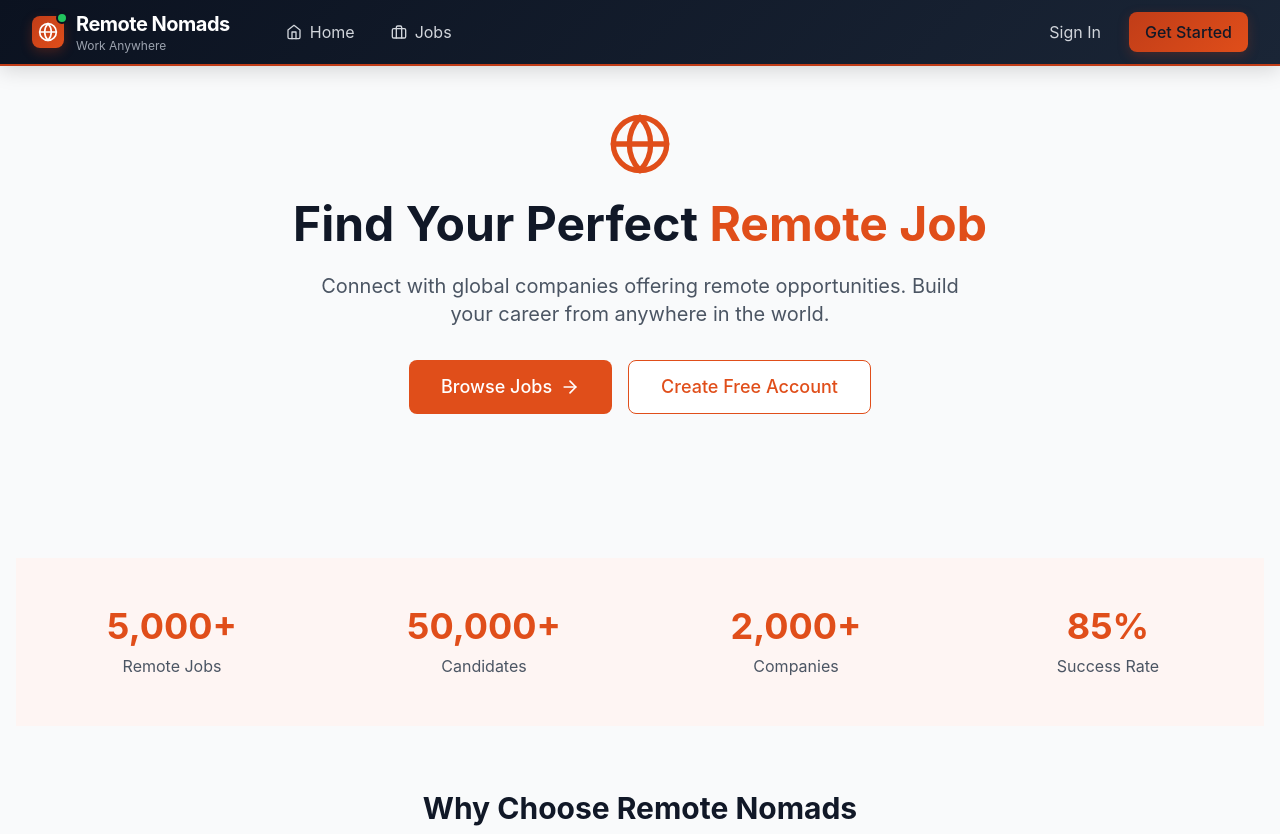
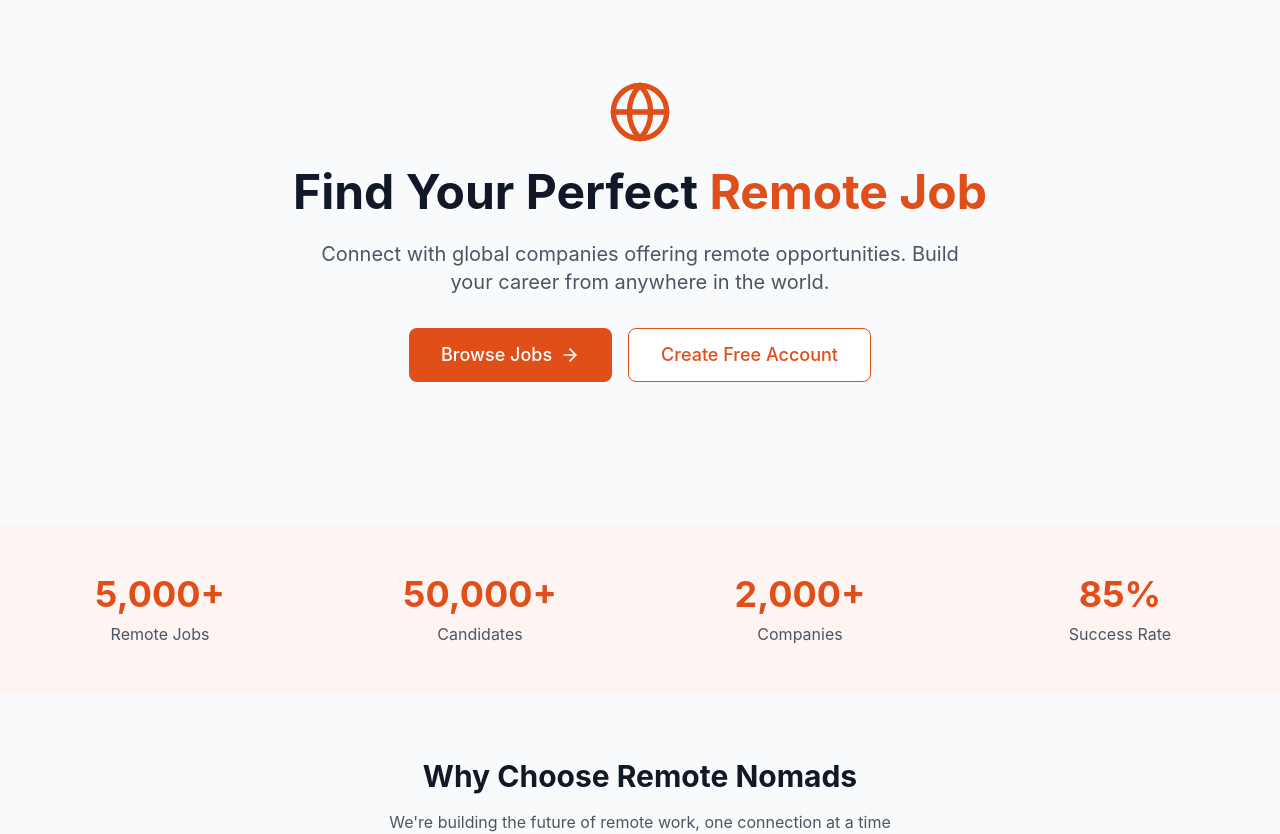
Before and after one commit to iamcal77/remote-nomads, a React (Vite) app: page / in a window 1280 px wide. Shown: the top 834 px of the page. Built offline with nearby package versions, Linux system fonts and the light colour scheme.

Commit message:
chnages on the ui

```diff
--- a/src/App.jsx
+++ b/src/App.jsx
@@ -1,6 +1,7 @@
 import { BrowserRouter as Router, Routes, Route, Navigate } from 'react-router-dom';
 import { Toaster } from 'react-hot-toast';
 import Layout from './Layout/Layout';
+import PublicLayout from './Layout/PublicLayout';
 import ProtectedRoute from './Auth/ProtectedRoute';
 import Login from './Auth/Login';
 import Profile from './Candidate/Profile';
@@ -16,12 +17,15 @@ function App() {
     <AuthProvider>
       <Router>
         <Routes>
-          <Route path="/login" element={<Login />} />
-          <Route path="/signup" element={<Signup />} />
+          {/* Public pages (NO navbar) */}
+          <Route element={<PublicLayout />}>
+            <Route path="/" element={<Home />} />
+            <Route path="/login" element={<Login />} />
+            <Route path="/signup" element={<Signup />} />
+          </Route>
 
-          <Route path="/" element={<Layout />}>
-            <Route index element={<Home />} />
-
+          {/* App pages (WITH navbar) */}
+          <Route element={<Layout />}>
             <Route
               path="/profile"
               element={
@@ -39,8 +43,8 @@ function App() {
                 </ProtectedRoute>
               }
             />
-             <Route path="/jobs/:id" element={<JobDetails />} />
 
+            <Route path="/jobs/:id" element={<JobDetails />} />
 
             <Route
               path="/admin"
--- /dev/null
+++ b/src/Layout/PublicLayout.jsx
@@ -0,0 +1,9 @@
+import { Outlet } from 'react-router-dom';
+
+export default function PublicLayout() {
+  return (
+    <div className="min-h-screen bg-gray-50">
+      <Outlet />
+    </div>
+  );
+}
```
